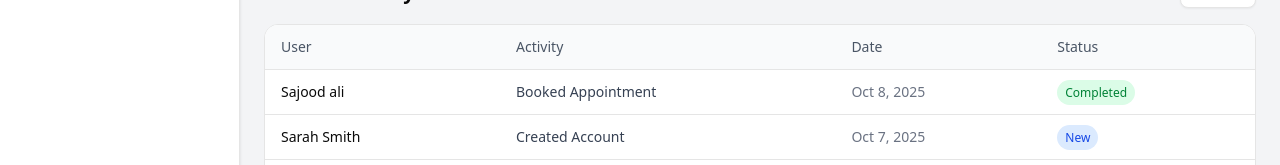
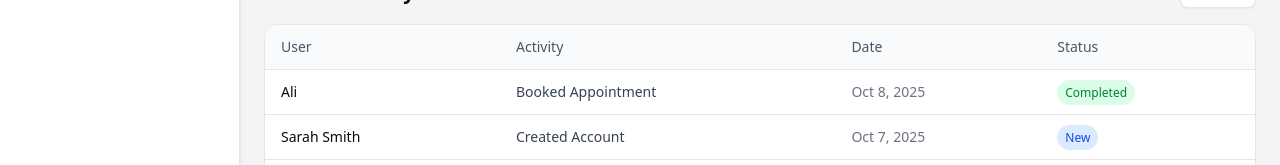
Before and after one commit to Sajoodali/dashboard, a Next.js app: page /dashboard in a window 1280 px wide. Shown: the part 476-641 px from the top of the page. Built offline with nearby package versions, Linux system fonts and the light colour scheme.

Commit message:
changing

```diff
--- a/src/app/dashboard/page.jsx
+++ b/src/app/dashboard/page.jsx
@@ -114,7 +114,7 @@ export default function DashboardPage() {
             <tbody>
               {[
                 {
-                  user: "Sajood ali",
+                  user: "Ali",
                   action: "Booked Appointment",
                   date: "Oct 8, 2025",
                   status: "Completed",
```
